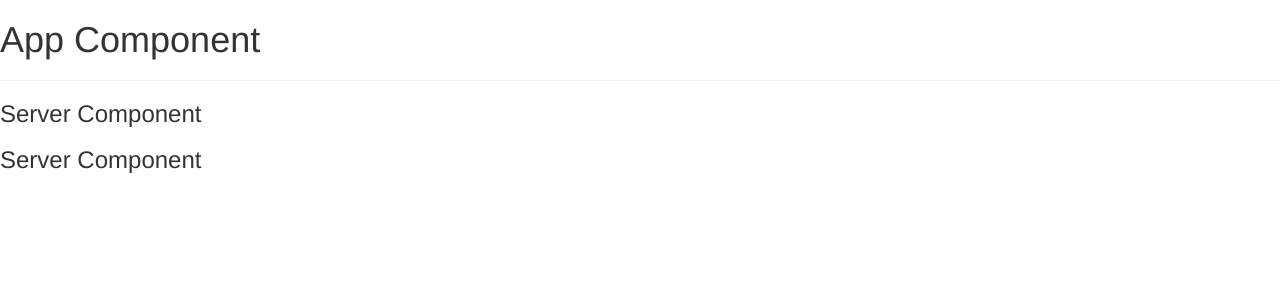
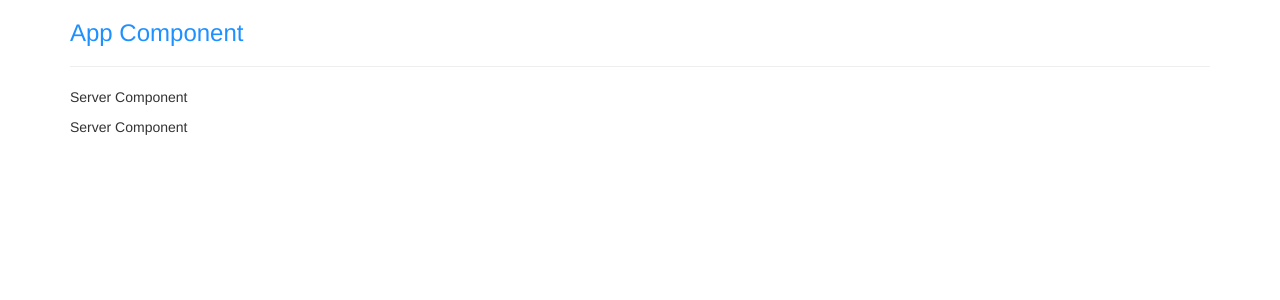
Before and after one commit to DaniiNyan/angular, an Angular app in the folder first-app/: page / in a window 1280 px wide. Shown: the top 300 px of the page. Built offline with nearby package versions, Linux system fonts and the light colour scheme.

Commit message:
Add style to AppComponent

```diff
--- a/first-app/src/app/app.component.css
+++ b/first-app/src/app/app.component.css
@@ -0,0 +1,3 @@
+h3 {
+  color: dodgerblue;
+}
--- a/first-app/src/app/app.component.html
+++ b/first-app/src/app/app.component.html
@@ -1,4 +1,9 @@
-
-<h1>App Component</h1>
-<hr>
-<app-servers></app-servers>
+<div class="container">
+  <div class="row">
+    <div class="col-xs-12">
+      <h3>App Component</h3>
+      <hr />
+      <app-servers></app-servers>
+    </div>
+  </div>
+</div>
--- a/first-app/src/app/server/server.component.html
+++ b/first-app/src/app/server/server.component.html
@@ -1 +1 @@
-<h3>Server Component</h3>
+<p>Server Component</p>
```
